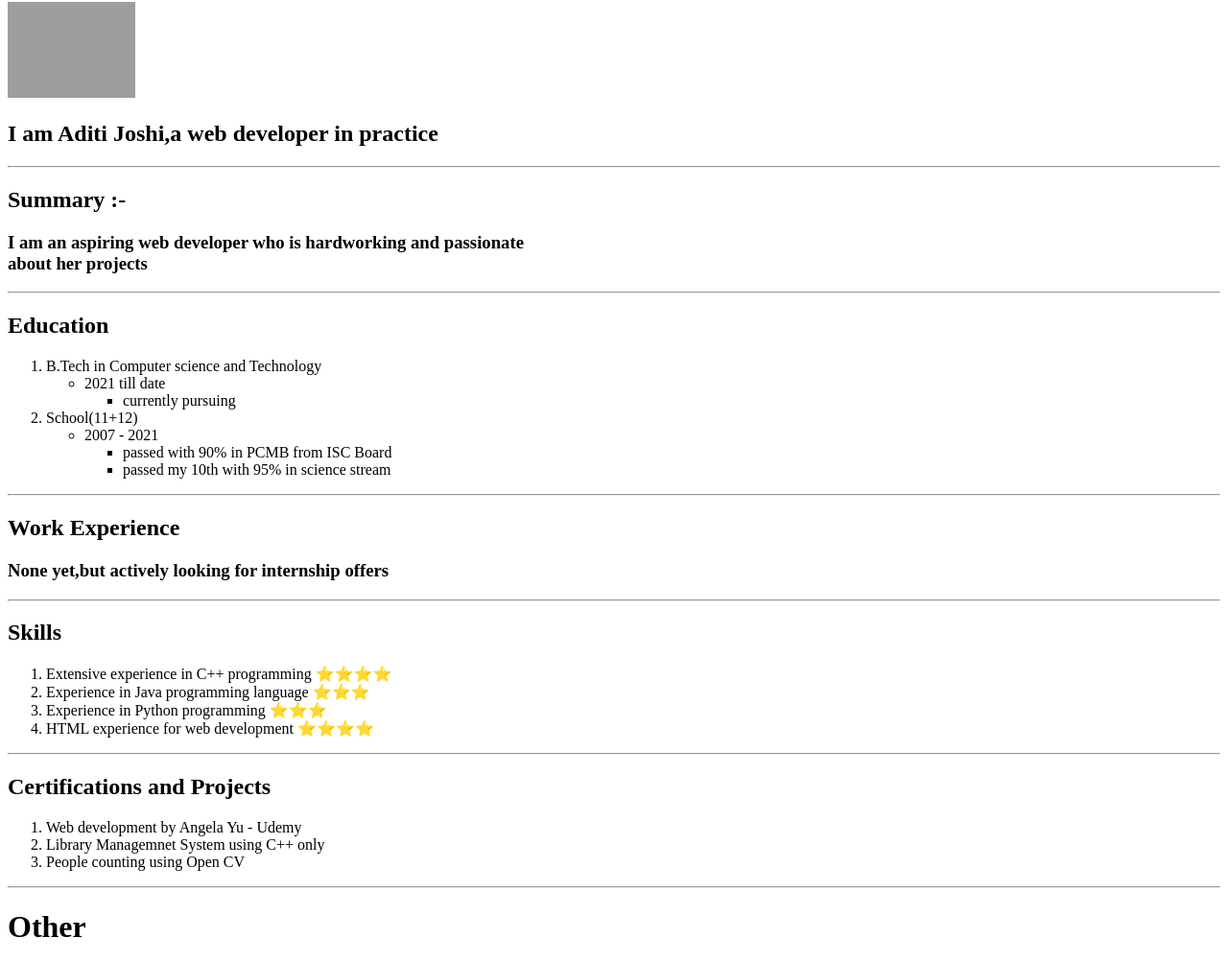
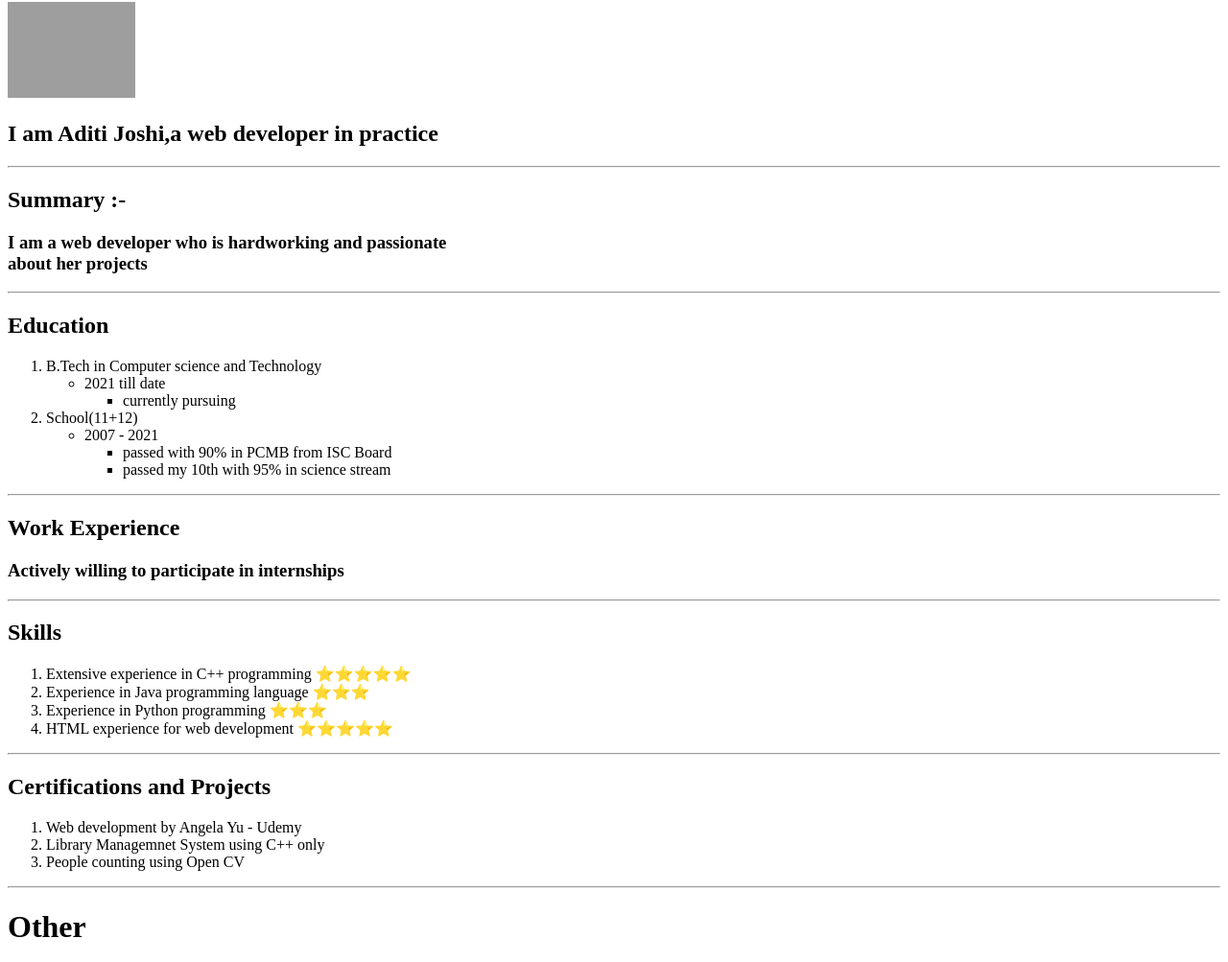
Before and after one commit to Aditi-1602-joshi/html-resume, a plain HTML site: page index.html in a window 1280 px wide. Shown: the part 78-1081 px from the top of the page at 96% size. Drawn offline with Linux system fonts and the light colour scheme; grey boxes are pictures that could not be loaded.

Commit message:
Update index.html

```diff
--- a/index.html
+++ b/index.html
@@ -11,7 +11,7 @@
         <h2>I am Aditi Joshi,a web developer in practice</h2>
         <hr/>
         <h2>Summary :- </h2>
-        <h3>I am an aspiring web developer who is hardworking and passionate<br/>
+        <h3>I am a web developer who is hardworking and passionate<br/>
              about her projects</h3>
         <hr/>
         <h2>Education</h2>
@@ -43,14 +43,14 @@
         </ol>
         <hr/>
         <h2>Work Experience</h2>
-        <h3>None yet,but actively looking for internship offers</h3>
+        <h3>Actively willing to participate in internships </h3>
         <hr/>
         <h2>Skills</h2>
         <ol>
-            <li>Extensive experience in C++ programming ⭐⭐⭐⭐</li>
+            <li>Extensive experience in C++ programming ⭐⭐⭐⭐⭐</li>
             <li>Experience in Java programming language ⭐⭐⭐ </li>
             <li>Experience in Python programming        ⭐⭐⭐</li>
-            <li>HTML experience for web development     ⭐⭐⭐⭐</li>
+            <li>HTML experience for web development     ⭐⭐⭐⭐⭐</li>
         </ol>
         <hr/>
         <h2>Certifications and Projects</h2>
```
